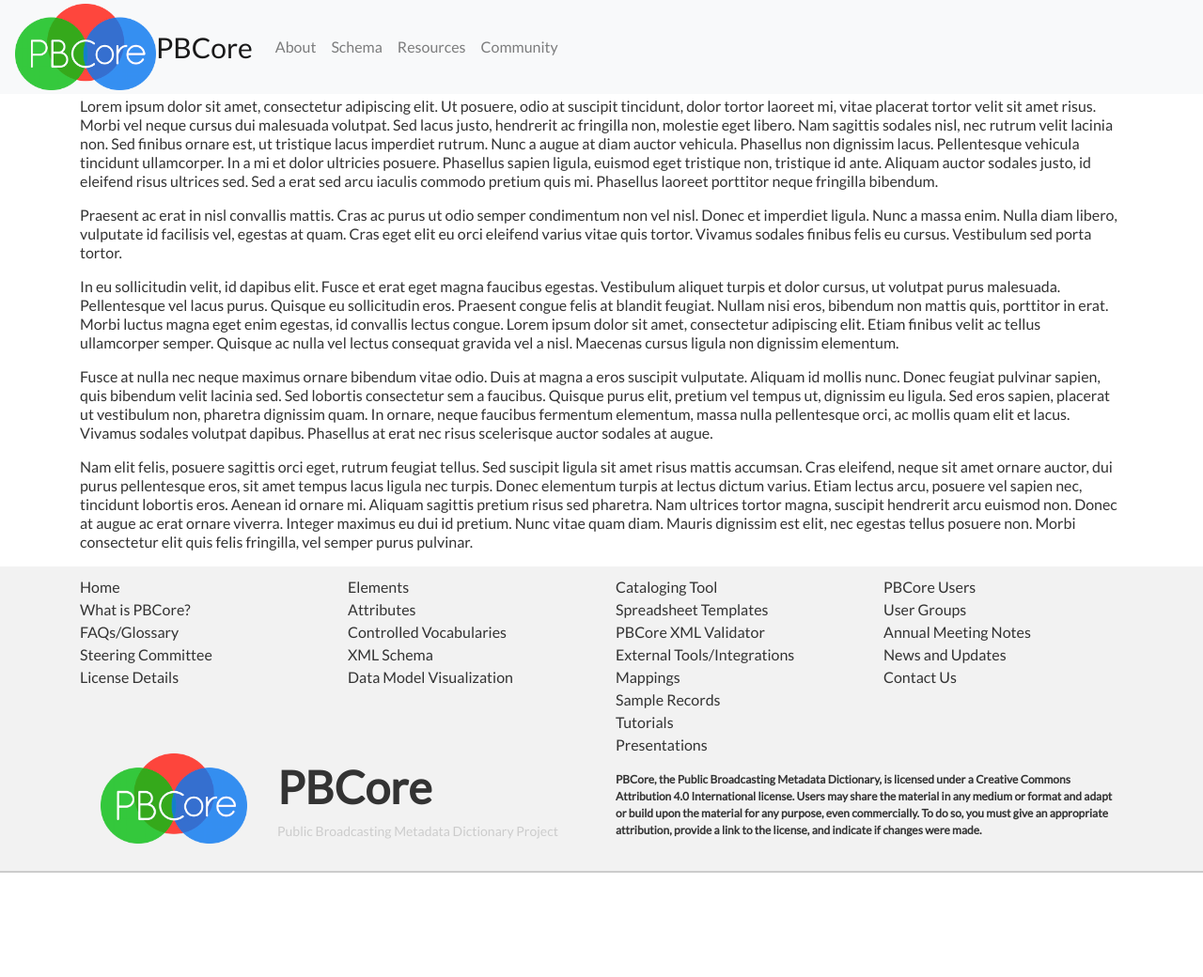
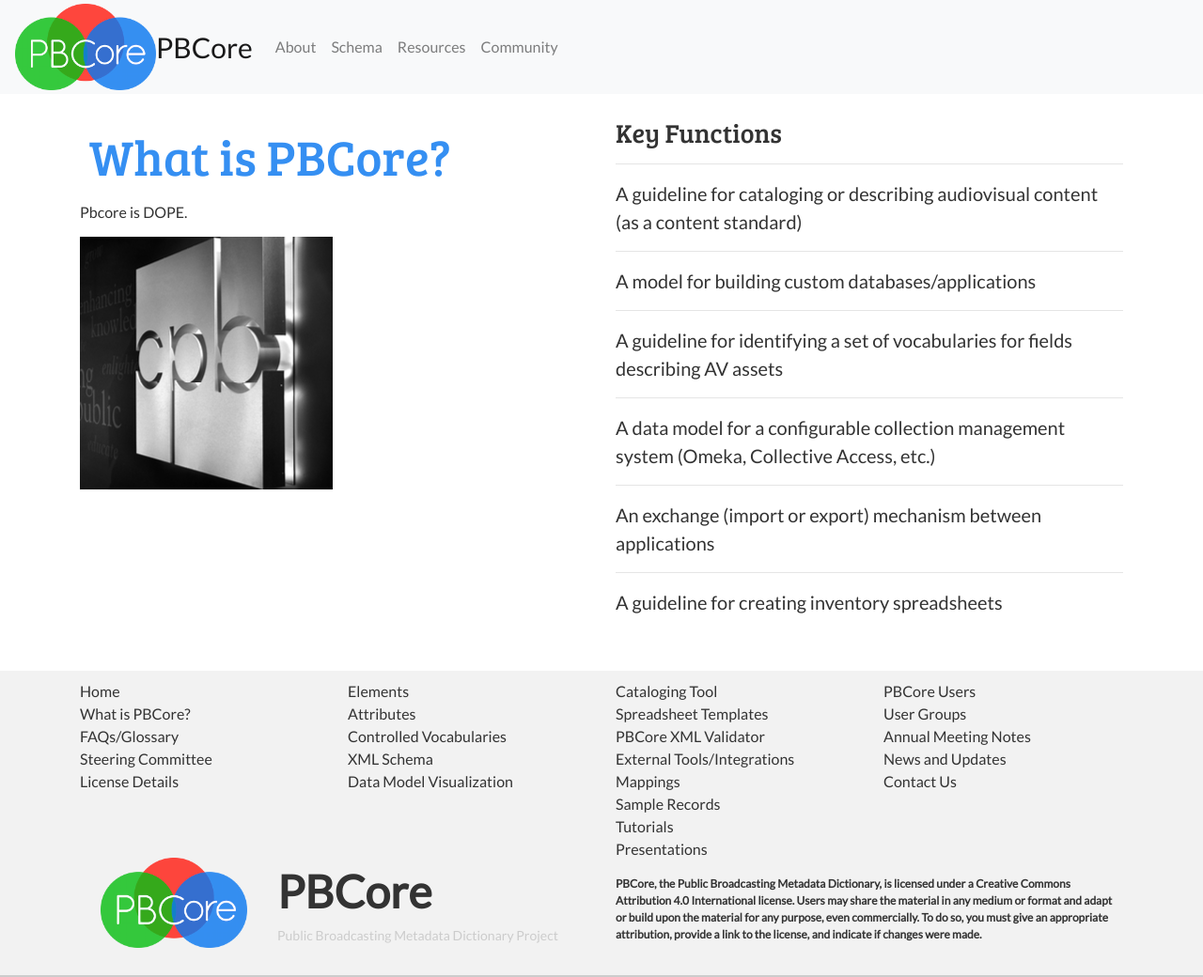
Before and after one commit to PBCore-AV-Metadata/pbcore-av-metadata.github.io, a Jekyll site: the page built from pages/what-is-pbcore.md, in a window 1280 px wide and 1040 px high. Shown: the whole window at 94% size. Built offline with Jekyll 4.4.1, drawn with Linux system fonts in a browser that asks for light colours.

Commit message:
'rough what is pbcore page'

```diff
--- a/assets/css/styles.scss
+++ b/assets/css/styles.scss
@@ -210,7 +210,7 @@
   padding: 10px 10px 10px 10px;
 }
 
-#what-is-pbcore h2 {
+h2.blue-title {
   color: #358ff2;
   font-size: 53px;
   padding: 10px 10px;
@@ -256,10 +256,10 @@
 }
 
 .pb-button {
-  padding-left: 1.3%;
-  padding-right: 1.3%;
-  padding-top: 0.8%;
-  padding-bottom: 0.8%;
+  padding-left: 1.8%;
+  padding-right: 1.8%;
+  padding-top: 1.2%;
+  padding-bottom: 1.2%;
 }
 
 .pb-button-learn {
@@ -308,3 +308,7 @@
   border: 1px #000 solid;
   color: #444;
 }
+
+.med-text {
+  font-size: 20px;
+}
--- a/pages/what-is-pbcore.md
+++ b/pages/what-is-pbcore.md
@@ -4,17 +4,55 @@
 permalink: /what-is-pbcore.html
 ---
 
-PBCore is...
+<div class="row" style="margin-top:3.6em; margin-bottom:3.6em;">
+  <div class="col-md-6">
+
+    <h2 class="blue-title">
+      What is PBCore?
+    </h2>
+
+    <p>
+      Pbcore is DOPE.
+    </p>
+
+    <p>
+      <img src="/assets/images/cpb.png" alt="">
+    </p>
+
+  </div>
 
 
+  <div class="col-md-6">
+    <h3>
+      Key Functions
+    </h3>
 
+    <hr>
+    <span class="med-text">
+      <span>
+        A guideline for cataloging or describing audiovisual content (as a content standard)
+      </span>
+      <hr>
+      <span>
+        A model for building custom databases/applications
+      </span>
+      <hr>
+      <span>
+        A guideline for identifying a set of vocabularies for fields describing AV assets
+      </span>
+      <hr>
+      <span>
+        A data model for a configurable collection management system (Omeka, Collective Access, etc.)
+      </span>
+      <hr>
+      <span>
+        An exchange (import or export) mechanism between applications
+      </span>
+      <hr>
+      <span>
+        A guideline for creating inventory spreadsheets
+      </span>
+    </span>
+  </div>
 
-Lorem ipsum dolor sit amet, consectetur adipiscing elit. Ut posuere, odio at suscipit tincidunt, dolor tortor laoreet mi, vitae placerat tortor velit sit amet risus. Morbi vel neque cursus dui malesuada volutpat. Sed lacus justo, hendrerit ac fringilla non, molestie eget libero. Nam sagittis sodales nisl, nec rutrum velit lacinia non. Sed finibus ornare est, ut tristique lacus imperdiet rutrum. Nunc a augue at diam auctor vehicula. Phasellus non dignissim lacus. Pellentesque vehicula tincidunt ullamcorper. In a mi et dolor ultricies posuere. Phasellus sapien ligula, euismod eget tristique non, tristique id ante. Aliquam auctor sodales justo, id eleifend risus ultrices sed. Sed a erat sed arcu iaculis commodo pretium quis mi. Phasellus laoreet porttitor neque fringilla bibendum.
-
-Praesent ac erat in nisl convallis mattis. Cras ac purus ut odio semper condimentum non vel nisl. Donec et imperdiet ligula. Nunc a massa enim. Nulla diam libero, vulputate id facilisis vel, egestas at quam. Cras eget elit eu orci eleifend varius vitae quis tortor. Vivamus sodales finibus felis eu cursus. Vestibulum sed porta tortor.
-
-In eu sollicitudin velit, id dapibus elit. Fusce et erat eget magna faucibus egestas. Vestibulum aliquet turpis et dolor cursus, ut volutpat purus malesuada. Pellentesque vel lacus purus. Quisque eu sollicitudin eros. Praesent congue felis at blandit feugiat. Nullam nisi eros, bibendum non mattis quis, porttitor in erat. Morbi luctus magna eget enim egestas, id convallis lectus congue. Lorem ipsum dolor sit amet, consectetur adipiscing elit. Etiam finibus velit ac tellus ullamcorper semper. Quisque ac nulla vel lectus consequat gravida vel a nisl. Maecenas cursus ligula non dignissim elementum.
-
-Fusce at nulla nec neque maximus ornare bibendum vitae odio. Duis at magna a eros suscipit vulputate. Aliquam id mollis nunc. Donec feugiat pulvinar sapien, quis bibendum velit lacinia sed. Sed lobortis consectetur sem a faucibus. Quisque purus elit, pretium vel tempus ut, dignissim eu ligula. Sed eros sapien, placerat ut vestibulum non, pharetra dignissim quam. In ornare, neque faucibus fermentum elementum, massa nulla pellentesque orci, ac mollis quam elit et lacus. Vivamus sodales volutpat dapibus. Phasellus at erat nec risus scelerisque auctor sodales at augue.
-
-Nam elit felis, posuere sagittis orci eget, rutrum feugiat tellus. Sed suscipit ligula sit amet risus mattis accumsan. Cras eleifend, neque sit amet ornare auctor, dui purus pellentesque eros, sit amet tempus lacus ligula nec turpis. Donec elementum turpis at lectus dictum varius. Etiam lectus arcu, posuere vel sapien nec, tincidunt lobortis eros. Aenean id ornare mi. Aliquam sagittis pretium risus sed pharetra. Nam ultrices tortor magna, suscipit hendrerit arcu euismod non. Donec at augue ac erat ornare viverra. Integer maximus eu dui id pretium. Nunc vitae quam diam. Mauris dignissim est elit, nec egestas tellus posuere non. Morbi consectetur elit quis felis fringilla, vel semper purus pulvinar.
+</div>
```
Also changed, not shown: index.md (+1 -1 lines), assets/images/cpb.png (added), 4 other files.
